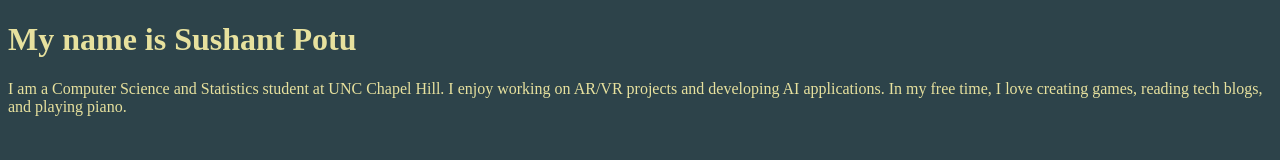
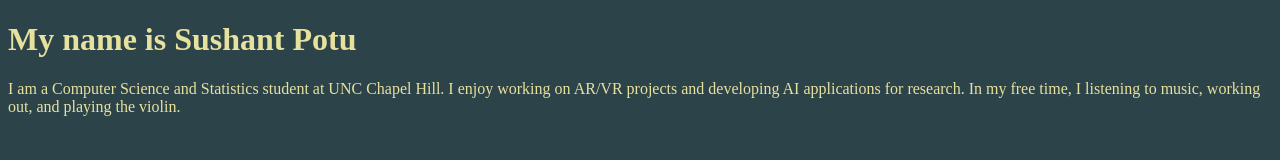
Before and after one commit to spotu1SP25/spotu1SP25.github.io, a plain HTML site: page index.html in a window 1280 px wide. Drawn offline with Linux system fonts and the light colour scheme.

Commit message:
Update index.html

```diff
--- a/index.html
+++ b/index.html
@@ -18,8 +18,8 @@
   <h1>My name is Sushant Potu</h1>
   <p>
     I am a Computer Science and Statistics student at UNC Chapel Hill.
-    I enjoy working on AR/VR projects and developing AI applications.
-    In my free time, I love creating games, reading tech blogs, and playing piano.
+    I enjoy working on AR/VR projects and developing AI applications for research.
+    In my free time, I listening to music, working out, and playing the violin.
   </p>
 </body>
 </html>
```
